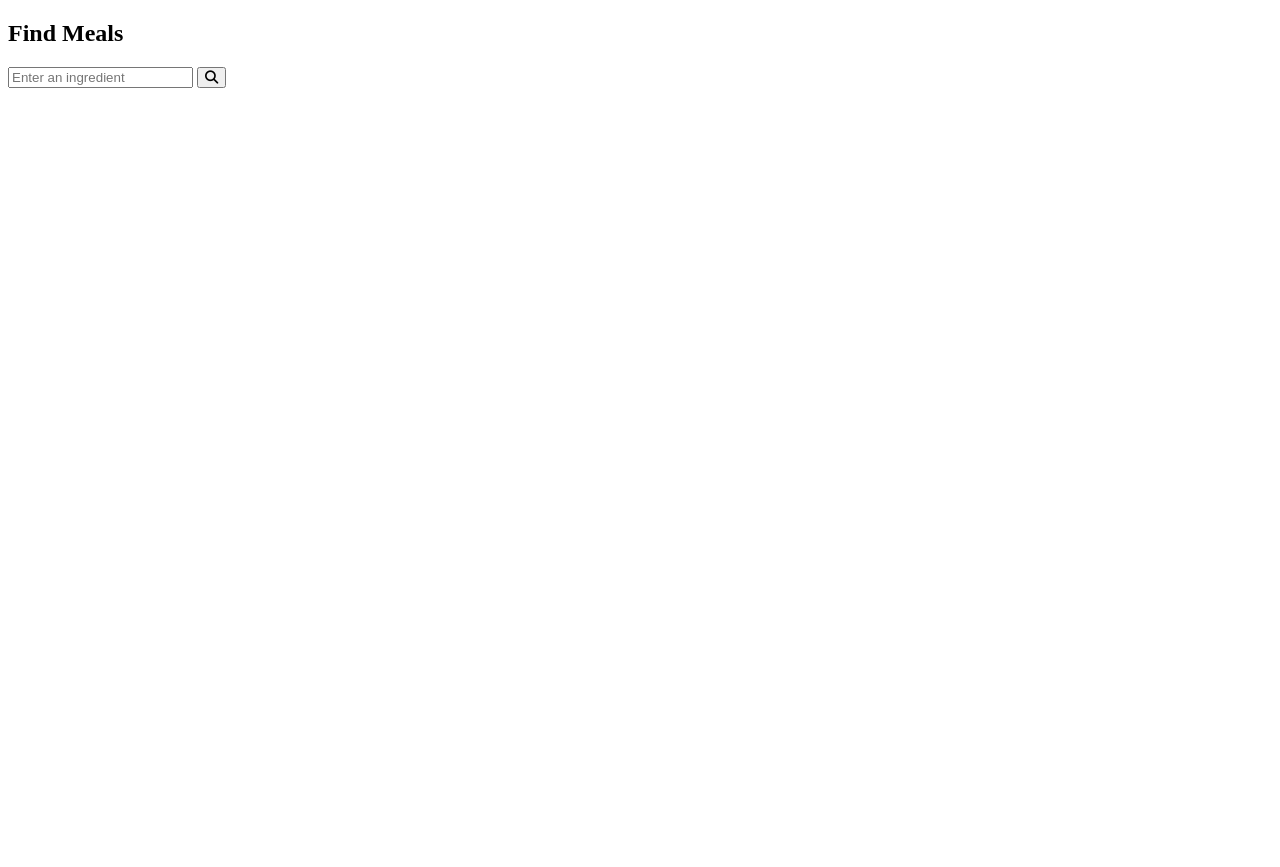
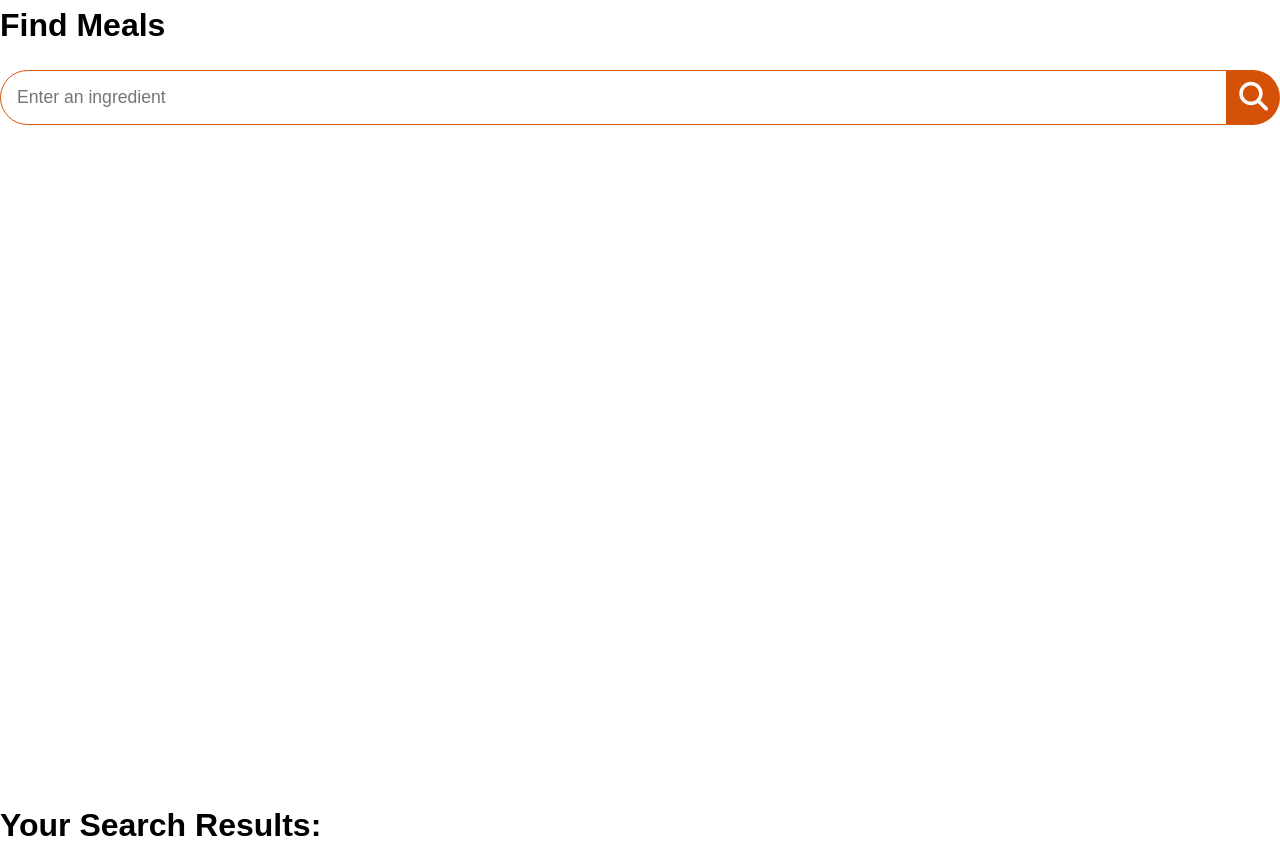
Before and after one commit to anish0803/mi101_skill_test, a plain HTML site: page index.html in a window 1280 px wide. Before the commit the page ends 800 px from the top, so only its background shows below. Drawn offline with Linux system fonts and the light colour scheme.

Commit message:
third commit

```diff
--- a/index.html
+++ b/index.html
@@ -26,6 +26,13 @@
 
     </div>
 
+    <div class = "meal-result">
+        <h2 class = "title">Your Search Results:</h2>
+        <div id= "meal">
+
+        </div>
+      </div>
+
 
 
 
--- a/script.js
+++ b/script.js
@@ -0,0 +1,13 @@
+const searchBtn = document.getElementById('search-btn');
+const mealList = document.getElementById('meal');
+
+// event listeners
+searchBtn.addEventListener('click', ()=>{
+
+    fetch(`https://www.themealdb.com/api/json/v1/1/filter.php?i=${searchInput.value}`)
+    .then(response => response.json())
+    .then(data => {
+console.log(data)
+});
+
+});
--- a/style.css
+++ b/style.css
@@ -0,0 +1,73 @@
+*{
+    padding: 0;
+    margin: 0;
+    box-sizing: border-box;
+}
+:root{
+    --tenne-tawny: #d65108;
+    --tenne-tawny-dark: #b54507;
+}
+body{
+    font-weight: 300;
+    font-size: 1.05rem;
+    line-height: 1.6;
+    font-family: 'Poppins', sans-serif;
+}
+
+/*  */
+.btn{
+    font-family: inherit;
+    cursor: pointer;
+    outline: 0;
+    font-size: 1.05rem;
+}
+.text{
+    opacity: 0.8;
+}
+.title{
+    font-size: 2rem;
+    margin-bottom: 1rem;
+}
+
+/*  */
+.container{
+    min-height: 100vh;
+}
+
+
+.meal-search-box{
+    margin: 1.2rem 0;
+    display: flex;
+    align-items: stretch;
+}
+.search-control,
+.search-btn{
+    width: 100%;
+}
+.search-control{
+    padding: 0 1rem;
+    font-size: 1.1rem;
+    font-family: inherit;
+    outline: 0;
+    border: 1px solid var(--tenne-tawny);
+    color: var(--tenne-tawny);
+    border-top-left-radius: 2rem;
+    border-bottom-left-radius: 2rem;
+}
+
+
+.search-btn{
+    width: 55px;
+    height: 55px;
+    font-size: 1.8rem;
+    background: var(--tenne-tawny);
+    color: #fff;
+    border: none;
+    border-top-right-radius: 2rem;
+    border-bottom-right-radius: 2rem;
+}
+
+
+.search-btn:hover{
+    background: var(--tenne-tawny-dark);
+}
```
Also changed, not shown: food.jpg (added).
